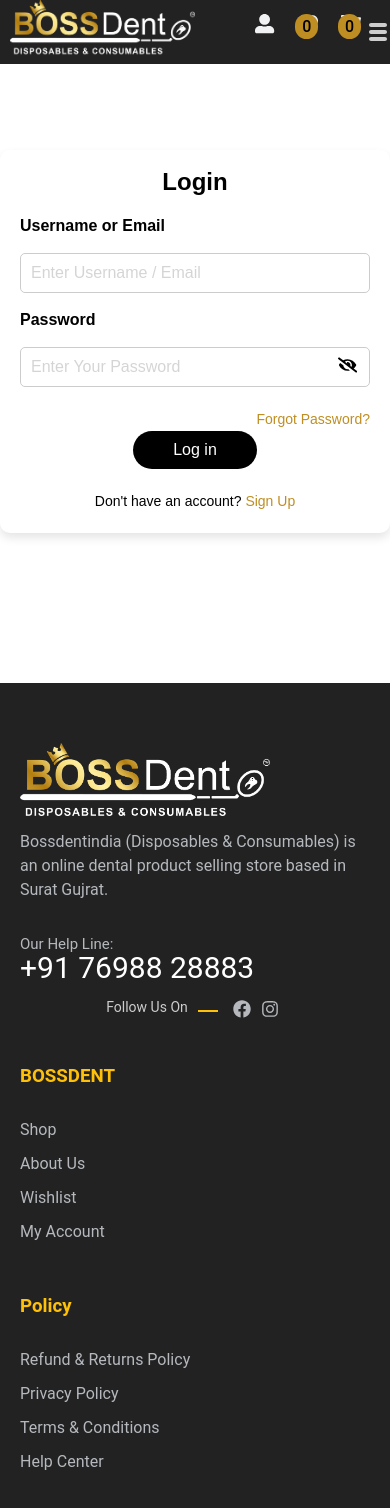
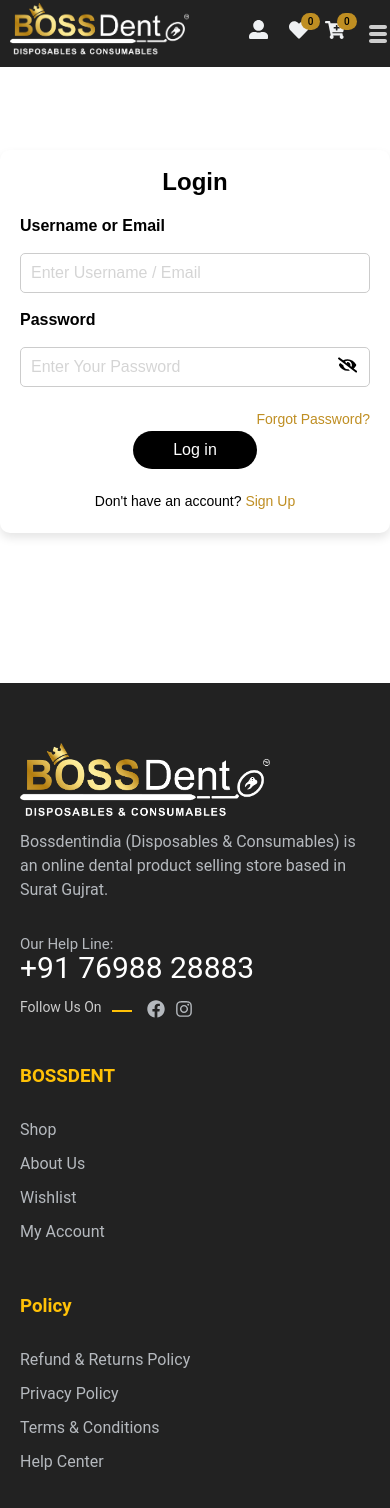
Before and after one commit to Yashpal-vaghela/Boss-Dent-India, a React (Create React App) app: page /my-account in a window 390 px wide. Shown: the top 1508 px of the page. Built offline with nearby package versions, Linux system fonts and the light colour scheme.

Commit message:
adduserdatapage

```diff
--- a/src/Pages/Product.jsx
+++ b/src/Pages/Product.jsx
@@ -6,7 +6,6 @@ import { useCart } from './AddCartContext';
 import { FaCartPlus } from "react-icons/fa";
 import { useWatchlist } from './WatchlistContext';
 import { FaRegHeart, FaHeart } from "react-icons/fa";
-
 
 const Product = () => {
   const [products, setProducts] = useState([]);
@@ -24,36 +23,40 @@ const Product = () => {
   const navigate = useNavigate();
   const { addToCart } = useCart();
 
-
   useEffect(() => {
     const params = new URLSearchParams(location.search);
     const query = params.get('search') || "";
     setSearchQuery(query);
   }, [location.search]);
 
+  useEffect(() => {
+    fetchProducts();
+  }, [currentPage, productsPerPage, selectedCategory, minPrice, maxPrice]);
 
   useEffect(() => {
-    fetchProducts();
-  }, [currentPage, productsPerPage, selectedCategory]);
-
-  useEffect(()=>{
-    const userLoggedIn = localStorage.getItem('token')? true : false;
+    const userLoggedIn = localStorage.getItem('token') ? true : false;
     setIsLoggedIn(userLoggedIn);
-  },[]);
+  }, []);
 
   const fetchProducts = async () => {
     setLoading(true);
     try {
-      let apiUrl = `https://bossdentindia.com/wp-json/wp/v2/product?per_page=${productsPerPage}&page=${currentPage}`;
+      let apiUrl = `https://bossdentindia.com/wp-json/wp/v2/product?per_page=100`; // Fetch all products initially
 
       if (selectedCategory) {
         apiUrl += `&product_cat=${selectedCategory}`;
       }
 
       const response = await axios.get(apiUrl);
-      setProducts(response.data);
-      const total = parseInt(response.headers['x-wp-total']);
-      setTotalProducts(total);
+      const filteredProducts = response.data.filter(
+        product => parseFloat(product.price) >= minPrice && parseFloat(product.price) <= maxPrice
+      );
+
+      setTotalProducts(filteredProducts.length);
+      const startIndex = (currentPage - 1) * productsPerPage;
+      const paginatedProducts = filteredProducts.slice(startIndex, startIndex + productsPerPage);
+
+      setProducts(paginatedProducts);
     } catch (error) {
       console.error('Error fetching products:', error);
     } finally {
@@ -73,11 +76,12 @@ const Product = () => {
   };
 
   const handlePriceRangeChange = () => {
+    setCurrentPage(1);
     fetchProducts();
   };
 
   const handleAddToCart = (product) => {
-   if(isLoggedIn){
+    if (isLoggedIn) {
       const quantity = 1;
       addToCart(product, quantity);
     } else {
@@ -98,14 +102,6 @@ const Product = () => {
       navigate("/my-account");
     }
   };
-
-
-  const filteredProducts = products.filter(
-    product =>
-      product.title.rendered.toLowerCase().includes(searchQuery.toLowerCase()) &&
-      parseFloat(product.price) >= minPrice &&
-      parseFloat(product.price) <= maxPrice
-  );
 
   const paginationButtons = [];
   for (let i = 1; i <= totalPages; i++) {
@@ -132,9 +128,7 @@ const Product = () => {
   }
 
   if (loading) {
-    return <div>
-      <Loader />
-    </div>;
+    return <div><Loader /></div>;
   }
 
   return (
@@ -184,7 +178,7 @@ const Product = () => {
           </div>
         </div>
         <div className='products-grid'>
-          {filteredProducts.map(product => {
+          {products.map(product => {
             let imageUrl = null;
             if (product.better_featured_image) {
               imageUrl = product.better_featured_image.source_url;
@@ -211,14 +205,7 @@ const Product = () => {
                   <FaCartPlus />
                 </button>
                 <span className="watchlist-icon" onClick={() => handleAddToWatchlist(product)}>
-                  {watchlist.includes(product.id) ?
-                    (
-                      <FaHeart />
-                    )
-                    : (
-                        <FaRegHeart />
-                      )
-                  }
+                  {watchlist.includes(product.id) ? <FaHeart /> : <FaRegHeart />}
                 </span>
               </div>
             );
--- a/src/Pages/Userdata.jsx
+++ b/src/Pages/Userdata.jsx
@@ -28,7 +28,6 @@ const UserData = () => {
 
                 const userData = await response.json();
                 console.log('User Data:', userData); // Debugging line to log entire user data
-                console.log('User Email:', userData.email)
                 setUser(userData);
             } catch (error) {
                 console.error('Error fetching user data:', error);
@@ -52,9 +51,9 @@ const UserData = () => {
 
     return (
         <div className="user-data">
-            <h2>User Data</h2>
+            <h2 className=''>User Data</h2>
             <p>Name: {user.name}</p>
-            <p>Email: {user.data?.email || 'Email not available'}</p> {/* Fallback text if email is not available */}
+            <p>Email: {user.email || 'Email not available'}</p> {/* Corrected email path */}
             <p>Description: {user.description}</p>
             <button className="logout-button" onClick={logout}>Logout</button>
         </div>
--- a/src/css/responsive.css
+++ b/src/css/responsive.css
@@ -787,9 +787,20 @@
   .footer-section {
     margin-top: 20px;
   }
+  .main-nav-icon-sub {
+    padding-right: 29px;
+    padding-top: 10px;
+}
+.main-nav-icon-sub a span {
+  font-size: 10px;
+}
+.main-nav-icon-sub a span {
+  bottom: 74%;
+  right: -37%;
+}
 
   .social-media {
-    justify-content: center;
+    justify-content: left;
   }
 
   .footer-bottom {
--- a/src/css/style.css
+++ b/src/css/style.css
@@ -2026,6 +2026,7 @@ box-shadow: inset 400px 0 0 0 #c89c31;
 }
 .cart-price{
   display: flex;
+  gap: 10px;
 }
 
 .cart-item-price, .cart-item-total {
```
Lines whose indentation alone changed are shown as unchanged.
